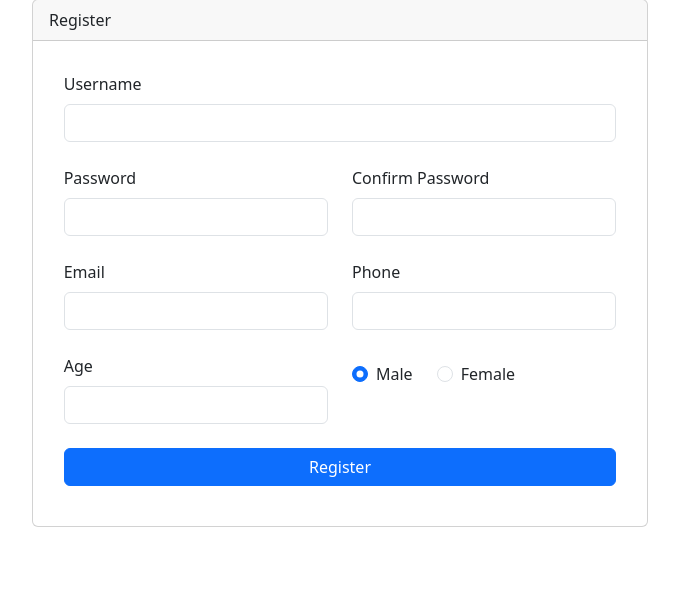
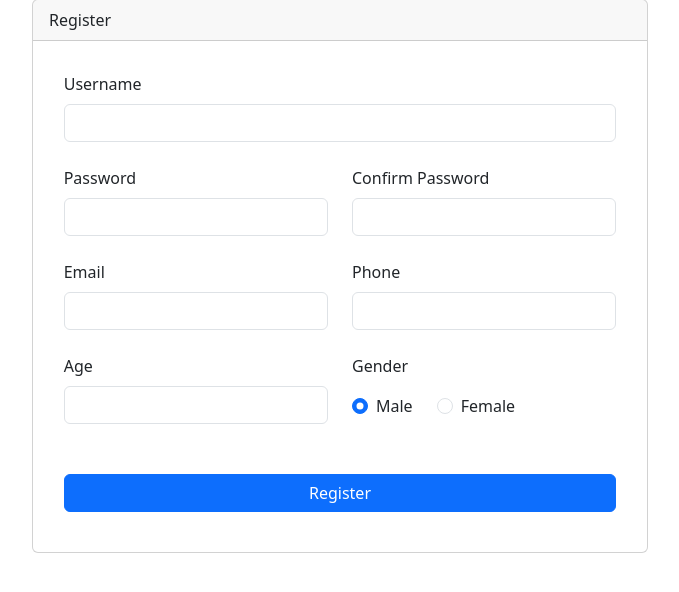
Before and after one commit to bagheriAlmas/djang-pdf-generator, a Django app: page /register/ in a window 1280 px wide. Shown: the part 81-673 px from the top of the page, without its empty margins (300-979 px from the left). Run offline with Django 4.2, Linux system fonts and the light colour scheme; some libraries are stand-ins or nearby versions.

Commit message:
Add label tag for Radio Buttons

```diff
--- a/templates/registration/register.html
+++ b/templates/registration/register.html
@@ -62,7 +62,7 @@
                     </div>
                     <div class="col-md-6 mb-4">
                         <div class="form-outline">
-
+                            <label class="form-label" for="form2Example1">Gender</label>
                             <div class="d-md-flex justify-content-start align-items-center mb-4 py-2">
                                 <div class="form-check form-check-inline mb-0 me-4">
                                     <input class="form-check-input" type="radio" name="gender"
```
